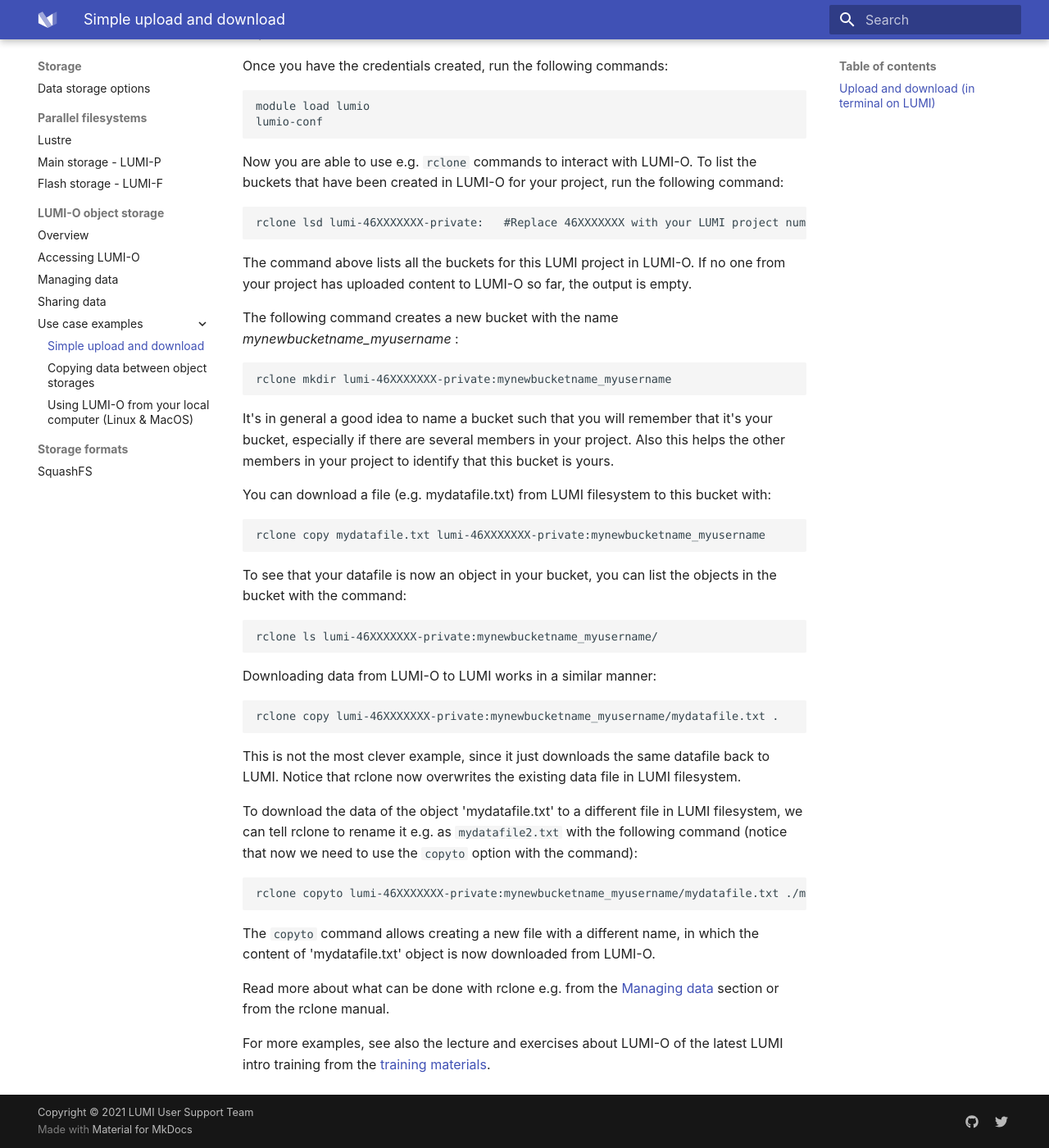
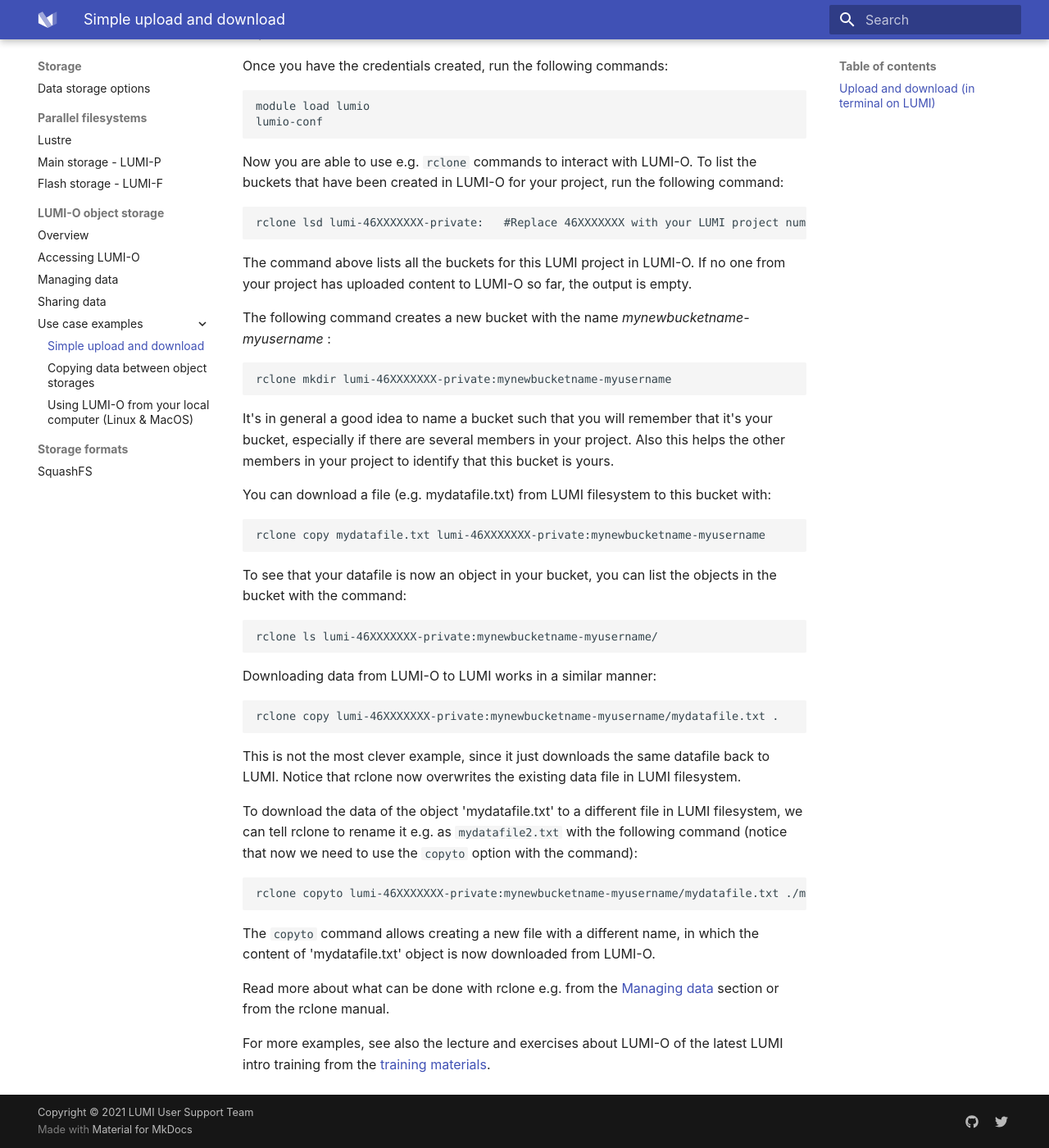
Before and after one commit to Lumi-supercomputer/lumi-userguide, an MkDocs documentation site: the page built from docs/storage/lumio/upload-download.md, in a window 1280 px wide and 1400 px high, scrolled down 580 px. Shown: the whole window at 82% size. Built offline with MkDocs 1.6.1 and Material for MkDocs 9.7.7, drawn with Linux system fonts in a browser that asks for light colours; some of the changed text lies outside the part shown.

````diff
--- a/docs/storage/lumio/upload-download.md
+++ b/docs/storage/lumio/upload-download.md
@@ -4,7 +4,7 @@
 Since all project members are seen as one user in LUMI-O (one project = one account), one can not distinguish what bucket or object has been added by which project member.
 Especially if you have several members in your project, it is a good idea to name the buckets such that you can easily identify them as yours, like:
 
-"Results_myusername" or "SimulationData_ElliExample"
+"Results-myusername" or "SimulationData-ElliExample"
 
 
 Also, it's good to keep in mind that since all project members have the same rights to the data of the project in LUMI-O, one should remember that the other project members are also able to modify or delete the content that you have added, and this can't be changed or restricted. For important data, it's a good practice in any case to have backup elsewhere, and not only keep one copy in one location.
@@ -30,10 +30,10 @@ rclone lsd lumi-46XXXXXXX-private:   #Replace 46XXXXXXX with your LUMI project n
 
 The command above lists all the buckets for this LUMI project in LUMI-O. If no one from your project has uploaded content to LUMI-O so far, the output is empty.
 
-The following command creates a new bucket with the name _mynewbucketname_myusername_ :
+The following command creates a new bucket with the name _mynewbucketname-myusername_ :
 
 ```
-rclone mkdir lumi-46XXXXXXX-private:mynewbucketname_myusername
+rclone mkdir lumi-46XXXXXXX-private:mynewbucketname-myusername
 ```
 
 It's in general a good idea to name a bucket such that you will remember that it's your bucket, especially if there are several members in your project. Also this helps the other members in your project to identify that this bucket is yours.
@@ -41,19 +41,19 @@ It's in general a good idea to name a bucket such that you will remember that it
 You can download a file (e.g. mydatafile.txt) from LUMI filesystem to this bucket with:
 
 ```
-rclone copy mydatafile.txt lumi-46XXXXXXX-private:mynewbucketname_myusername
+rclone copy mydatafile.txt lumi-46XXXXXXX-private:mynewbucketname-myusername
 ```
 
 To see that your datafile is now an object in your bucket, you can list the objects in the bucket with the command:
 
 ```
-rclone ls lumi-46XXXXXXX-private:mynewbucketname_myusername/
+rclone ls lumi-46XXXXXXX-private:mynewbucketname-myusername/
 ```
 
 Downloading data from LUMI-O to LUMI works in a similar manner:
 
 ```
-rclone copy lumi-46XXXXXXX-private:mynewbucketname_myusername/mydatafile.txt .
+rclone copy lumi-46XXXXXXX-private:mynewbucketname-myusername/mydatafile.txt .
 ```
 
 This is not the most clever example, since it just downloads the same datafile back to LUMI. Notice that rclone now overwrites the existing data file in LUMI filesystem.
@@ -61,7 +61,7 @@ This is not the most clever example, since it just downloads the same datafile b
 To download the data of the object 'mydatafile.txt' to a different file in LUMI filesystem, we can tell rclone to rename it e.g. as `mydatafile2.txt` with the following command (notice that now we need to use the `copyto` option with the command):
 
 ```
-rclone copyto lumi-46XXXXXXX-private:mynewbucketname_myusername/mydatafile.txt ./mydatafile2.txt
+rclone copyto lumi-46XXXXXXX-private:mynewbucketname-myusername/mydatafile.txt ./mydatafile2.txt
 ```
 
 The `copyto` command allows creating a new file with a different name, in which the content of 'mydatafile.txt' object is now downloaded from LUMI-O.
````
Also changed, not shown: docs/runjobs/webui/index.md (+1 -1 lines), docs/storage/lumio/advanced.md (+26 -26 lines), docs/storage/lumio/clients-general.md (+1 -1 lines).
